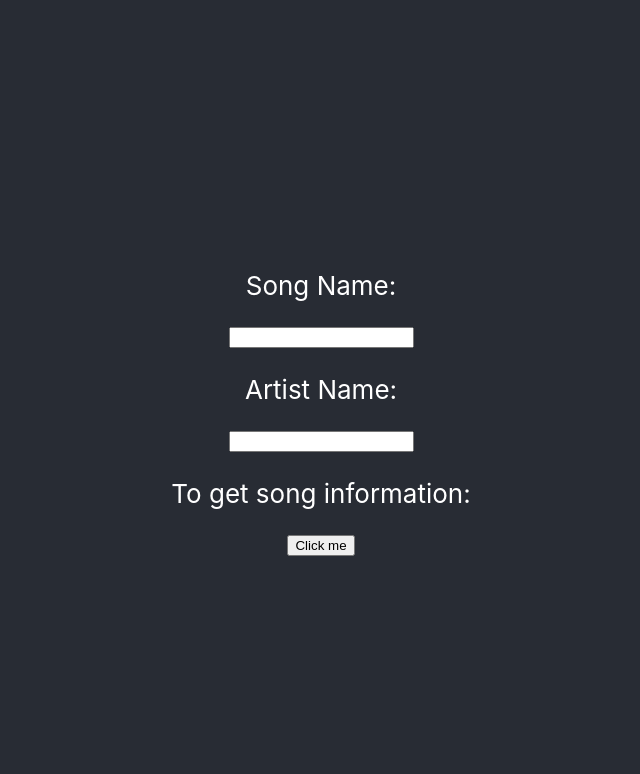
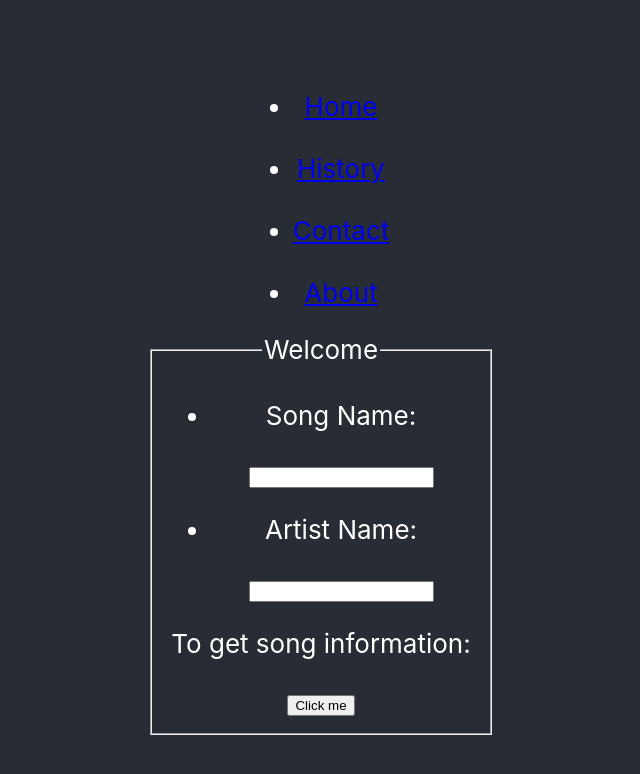
Before and after one commit to afeng99/CS411, a React (Create React App) app in the folder flask_react/: page / in a window 1280 px wide. Shown: the top 774 px of the page, without its empty margins (319-959 px from the left). Built offline with nearby package versions, Linux system fonts and the light colour scheme.

Commit message:
Update App.js

```diff
--- a/flask_react/src/App.js
+++ b/flask_react/src/App.js
@@ -1,61 +1,101 @@
-import { useState } from 'react'
+import { useState } from "react";
 import axios from "axios";
-import logo from './logo.svg';
-import './App.css';
+import logo from "./logo.svg";
+import "./App.css";
 
 function App() {
- const [songData, setSongData] = useState(null)
- const [songValue, setSongValue] = useState(null)
- const [artistValue, setArtistValue] = useState(null)
+  const [songData, setSongData] = useState(null);
+  const [songValue, setSongValue] = useState(null);
+  const [artistValue, setArtistValue] = useState(null);
 
-  function getData(){
+  function getData() {
     axios({
       method: "GET",
       url: "/search?songname=" + songValue + "&artistname=" + artistValue,
     })
       .then((response) => {
-      const res =response.data
-      setSongData(({
+        const res = response.data;
+        setSongData({
           lyrics: res.lyrics,
           danceability: res.danceability,
           energy: res.energy,
           loudness: res.loudness,
           acousticness: res.acousticness,
-        instrumentalness: res.instrumentalness}))
-    }).catch((error) => {
+          instrumentalness: res.instrumentalness,
+        });
+      })
+      .catch((error) => {
         if (error.response) {
-        console.log(error.response)
-        console.log(error.response.status)
-        console.log(error.response.headers)
+          console.log(error.response);
+          console.log(error.response.status);
+          console.log(error.response.headers);
         }
-  })}
+      });
+  }
 
-  function handleSongChange(event){
-    setSongValue(event.target.value)
+  function handleSongChange(event) {
+    setSongValue(event.target.value);
   }
-  function handleArtistChange(event){
-    setArtistValue(event.target.value)
+  function handleArtistChange(event) {
+    setArtistValue(event.target.value);
   }
   return (
     <div className="App">
       <header className="App-header">
+        <ul>
+          <li>
+            <a href="#home">Home</a>
+          </li>
+          &nbsp;&nbsp;&nbsp;
+          <li>
+            <a href="#history">History</a>
+          </li>
+          &nbsp;&nbsp;&nbsp;
+          <li>
+            <a href="#contact">Contact</a>
+          </li>
+          &nbsp;&nbsp;&nbsp;
+          <li>
+            <a href="#about">About</a>
+          </li>
+        </ul>
+
+        <fieldset>
+          <legend>Welcome</legend>
+          <ul>
+            <li>
               <p>Song Name:</p>
-      <input type="text" value={songValue} onChange={handleSongChange} />
+              <input
+                type="text"
+                value={songValue}
+                onChange={handleSongChange}
+              />
+            </li>
+            <li>
               <p>Artist Name:</p>
-      <input type="text" value={artistValue} onChange={handleArtistChange} />
+              <input
+                type="text"
+                value={artistValue}
+                onChange={handleArtistChange}
+              />
+            </li>
+          </ul>
           <p>To get song information: </p>
+
           <button onClick={getData}>Click me</button>
-      {songData && <div>
-            <p>{"Name: " + songValue }</p>
+          {songData && (
+            <div>
+              <p>{"Name: " + songValue}</p>
               <p>{"Artist: " + artistValue}</p>
-            <p>Lyrics:  {songData.lyrics} </p>
+              <p>Lyrics: {songData.lyrics} </p>
               <p>Danceability: {songData.danceability}</p>
               <p>Energy: {songData.energy}</p>
               <p>Loudness: {songData.loudness}</p>
               <p>Acousticness: {songData.acousticness}</p>
               <p>Instrumentalness: {songData.instrumentalness}</p>
             </div>
-      }
+          )}
+        </fieldset>
       </header>
     </div>
   );
```
Lines whose indentation alone changed are shown as unchanged.
